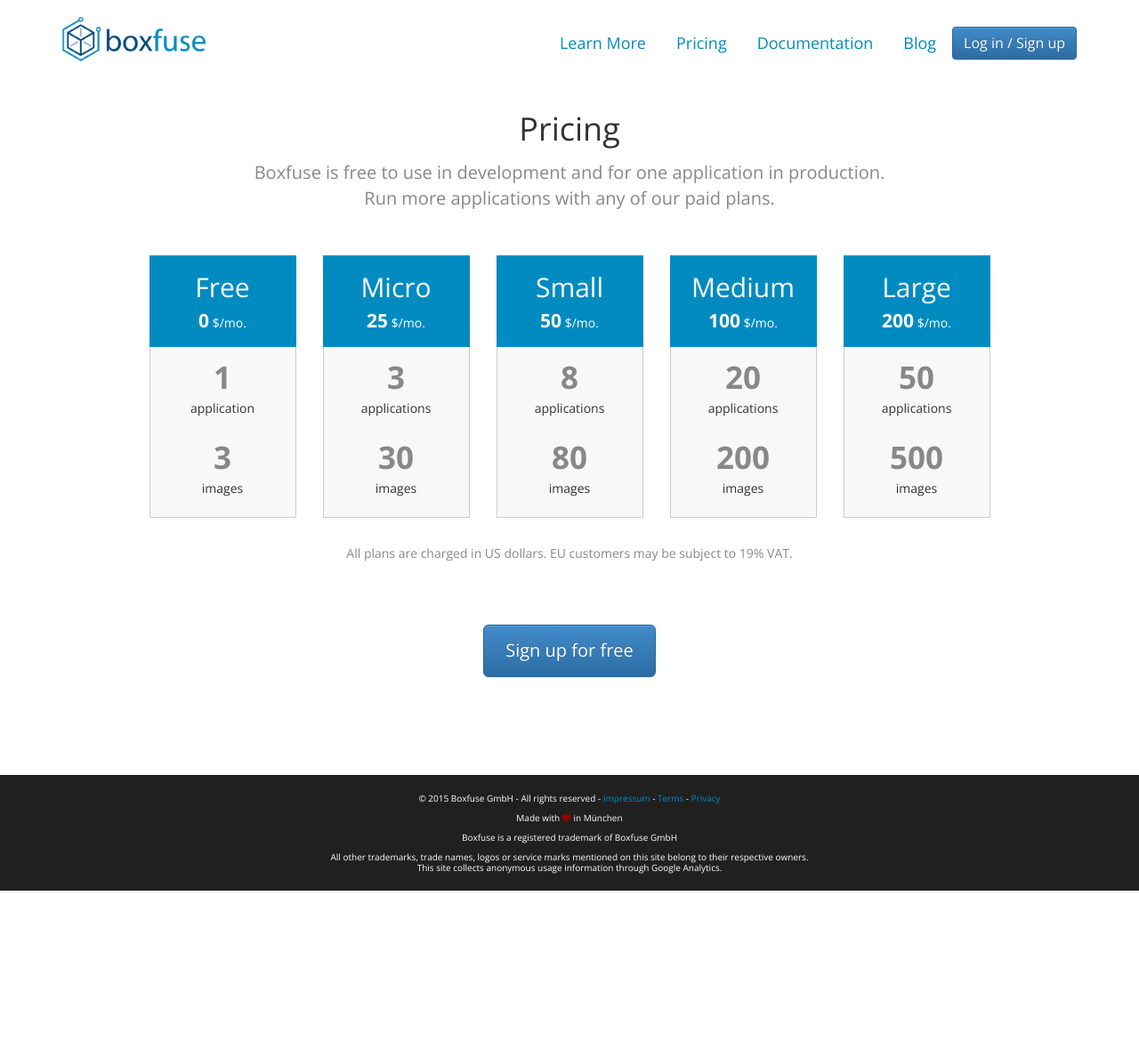
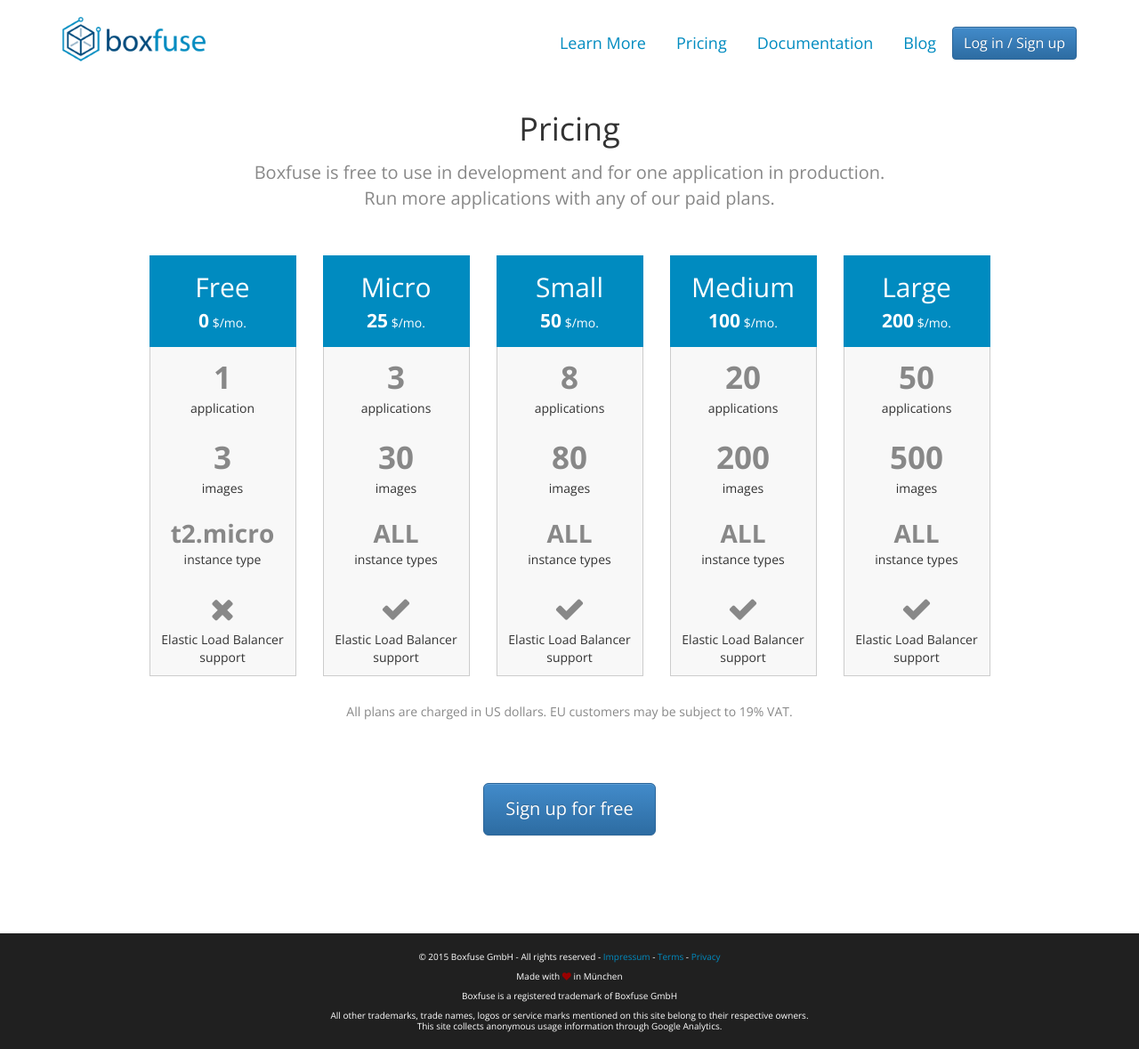
Before and after one commit to flyway/boxfuse.com, a Jekyll site: the page built from pricing.html, in a window 1280 px wide. Shown: the whole page at 89% size. Built offline with Jekyll 4.4.1, drawn with Linux system fonts in a browser that asks for light colours; before the commit the page ends 1001 px from its top, so only the background shows below that.

Commit message:
Expanded pricing page

```diff
--- a/assets/css/main.css
+++ b/assets/css/main.css
@@ -764,6 +764,12 @@ pre.console {
 	color: #888;
 }
 
+#pricing .plan-feature .name {
+	font-weight: bold;
+	font-size: 200%;
+	color: #888;
+}
+
 #pricing-note {
 	color: #888;
 	margin-top: 30px;
--- a/docs/faq.html
+++ b/docs/faq.html
@@ -16,6 +16,12 @@ subtitle: 'FAQ'
 
     <p>We have set up a <a href="https://github.com/boxfuse/boxfuse-issues/issues"><strong>public issue tracker</strong></a> on GitHub, so you can easily report any issues you may find.</p>
 
+    <p class="doc-section">How can I use a database?</p>
+
+    <p>You can use any external database. For optimal integration, we recommend using
+        <a href="http://aws.amazon.com/rds/">Amazon RDS</a> for your relational database needs.
+        It is very reliable and easy to get started with.</p>
+
     <!--p class="next-steps">
         <a class="btn btn-primary" href="/docs/aws.html">AWS <i class="fa fa-arrow-right"></i></a>
     </p-->
--- a/docs/releasenotes.html
+++ b/docs/releasenotes.html
@@ -5,6 +5,12 @@ subtitle: 'Release Notes'
 ---
 <div id="faq">
     <p class="doc-title">Release Notes for the Boxfuse Client</p>
+
+    <p class="doc-section">Version 1.5.2 (2015-05-09)</p>
+
+    <ul>
+        <li>Bug fixes</li>
+    </ul>
 
     <p class="doc-section">Version 1.5.1 (2015-05-07)</p>
 
--- a/pricing.html
+++ b/pricing.html
@@ -18,6 +18,8 @@ title: 'Pricing'
                 </div>
                 <div class="plan-feature"><span class="num">1</span><br/>application</div>
                 <div class="plan-feature"><span class="num">3</span><br/>images</div>
+                <div class="plan-feature"><span class="name">t2.micro</span><br/>instance type</div>
+                <div class="plan-feature"><span class="num"><i class="fa fa-close"></i></span><br/>Elastic Load Balancer<br/>support</div>
             </div>
         </div>
         <div class="col-md-2">
@@ -26,6 +28,8 @@ title: 'Pricing'
                 <div class="plan-price"><span class="num">25</span> $/mo.</div></div>
                 <div class="plan-feature"><span class="num">3</span><br/>applications</div>
                 <div class="plan-feature"><span class="num">30</span><br/>images</div>
+                <div class="plan-feature"><span class="name">ALL</span><br/>instance types</div>
+                <div class="plan-feature"><span class="num"><i class="fa fa-check"></i></span><br/>Elastic Load Balancer<br/>support</div>
             </div>
         </div>
         <div class="col-md-2">
@@ -34,6 +38,8 @@ title: 'Pricing'
                 <div class="plan-price"><span class="num">50</span> $/mo.</div></div>
                 <div class="plan-feature"><span class="num">8</span><br/>applications</div>
                 <div class="plan-feature"><span class="num">80</span><br/>images</div>
+                <div class="plan-feature"><span class="name">ALL</span><br/>instance types</div>
+                <div class="plan-feature"><span class="num"><i class="fa fa-check"></i></span><br/>Elastic Load Balancer<br/>support</div>
             </div>
         </div>
         <div class="col-md-2">
@@ -42,6 +48,8 @@ title: 'Pricing'
                 <div class="plan-price"><span class="num">100</span> $/mo.</div></div>
                 <div class="plan-feature"><span class="num">20</span><br/>applications</div>
                 <div class="plan-feature"><span class="num">200</span><br/>images</div>
+                <div class="plan-feature"><span class="name">ALL</span><br/>instance types</div>
+                <div class="plan-feature"><span class="num"><i class="fa fa-check"></i></span><br/>Elastic Load Balancer<br/>support</div>
             </div>
         </div>
         <div class="col-md-2">
@@ -50,6 +58,8 @@ title: 'Pricing'
                 <div class="plan-price"><span class="num">200</span> $/mo.</div></div>
                 <div class="plan-feature"><span class="num">50</span><br/>applications</div>
                 <div class="plan-feature"><span class="num">500</span><br/>images</div>
+                <div class="plan-feature"><span class="name">ALL</span><br/>instance types</div>
+                <div class="plan-feature"><span class="num"><i class="fa fa-check"></i></span><br/>Elastic Load Balancer<br/>support</div>
             </div>
         </div>
     </div>
```
